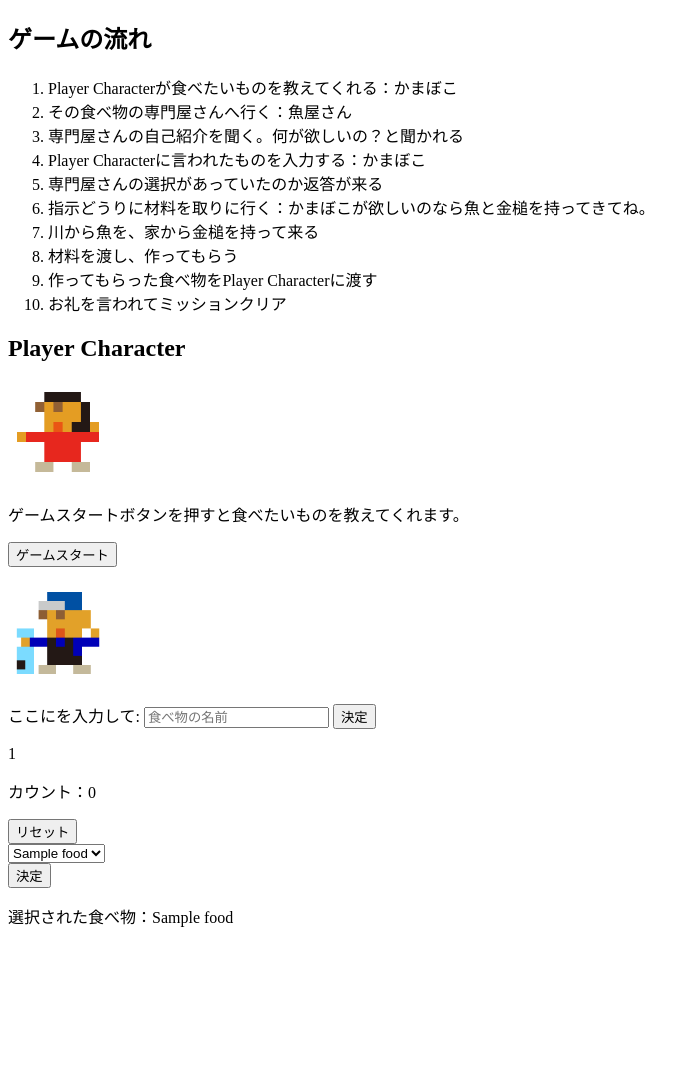
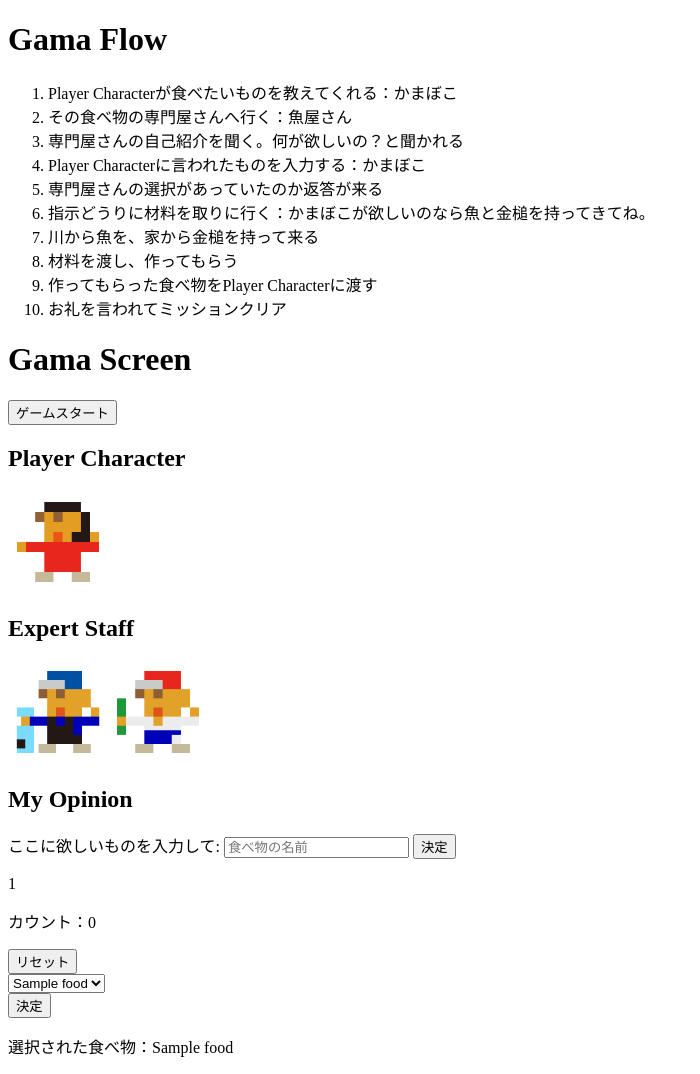
Before and after one commit to maikwsk1/comparison, a Flask app: template Python/templates/index.html in a window 1280 px wide. Shown: the whole page, without its empty margins (0-700 px from the left). Before the commit the page ends 927 px from the top, so only its background shows below. Run offline with Flask 3, Linux system fonts and the light colour scheme; the template is opened without the code that fills it: most values are stand-ins (such as "Sample title", 1, 10 or a date in 2020).

```diff
--- a/Python/app.py
+++ b/Python/app.py
@@ -21,13 +21,23 @@ count = 0
 
 #ゲームスタートボタン：食べたいものをランダムに宣言
 #AIに一度も聞かずに書いたコード
-@app.route('/start',methods=['POST'])
+@app.route('/start',methods=['POST', 'GET'])
 def start():
-    food_options = None
     food_options = ['焼きとうもろこし','かまぼこ']
-    random_food_option = random.choice(food_options)
-    character_demand = "私は" + random_food_option + "が食べたいです。"
+    character_demand="主人公が食べたいものを表示します"
+    if request.method == 'POST':
+        random_food_option = random.choice(food_options)
+        character_demand = "私は" + random_food_option + "が食べたいです。"
     return character_demand
+
+@app.route('/contact_staff', methods=['GET', 'POST'])
+def contact_staff():
+    food_id = request.form.get("food_id", None)
+
+    if not food_id:
+        return "何が欲しいの？"
+
+    return f"あなたは {food_id} が欲しいのですね。"
 
 #欲しいものを入力
 @app.route('/', methods=['GET', 'POST'])
@@ -35,23 +45,36 @@ def food_input():
     food_options = ['焼きとうもろこし','かまぼこ']
     food_id = None
     if request.method == 'POST':
-        food_id = request.form.get('food_id', '')
-    return render_template('index.html', food_id=food_id, food_optiond=food_options)
+        food_id = request.form.get('food_id', None)
+    return render_template('index.html', food_id=food_id, food_options=food_options)
 
-#魚屋さん：会話
-@app.route('/fish_people', methods=['POST'])
-def fish_people():
-    food_id = request.form.get("food_id","")
-    fish_people_word1 = "魚専門屋さんです。何が欲しいの？"
-        # ユーザーの入力に応じてメッセージを更新
-    if food_id:
-        if food_id == "かまぼこ":
-            fish_people_word1 = "かまぼこが欲しいのなら魚と金槌を持ってきてね。"
-        else:
-            fish_people_word1 = f"申し訳ないですが、{food_id} は売っていません。"
-    return fish_people_word1
 
-@app.route('/submit',methods=['POST'])
+@app.route('/contact_staff', methods=['GET'])
+def person_fish():
+    if request.method == 'GET':
+      food_id = request.form.get("food_id", None)
+
+      if food_id is None:
+        return "魚専門屋さんです。何が欲しいの？"
+
+      if food_id == "かまぼこ":
+        return "かまぼこが欲しいのなら魚と金槌を持ってきてね。"
+      else:
+        return f"申し訳ないですが、{food_id} は売っていません。"
+
+@app.route('/ask_person_vegetables', methods=['GET', 'POST'])
+def person_vegetables():
+    food_id = request.form.get("food_id", None)
+    if request.method == 'POST':
+      if food_id is None:
+        return "八百屋さんです。何が欲しいの？"
+    if request.method == 'GET':
+      if food_id == "焼きとうもろこし":
+        return "焼きとうもろこしが欲しいのならとうもろこしと火を持ってきてね。"
+      else:
+        return f"申し訳ないですが、{food_id} は売っていません。"
+
+@app.route('/submit',methods=['GET', 'POST'])
 def submit():
     food = None
     if request.method == 'POST':
@@ -66,6 +89,8 @@ def submit():
 def about():
     food_options = ['焼きとうもろこし','かまぼこ']
     return render_template('about.html',food_options=food_options)
+
+
 
 #カウント変数の定義
 @app.route("/count", methods=["GET"])
--- /dev/null
+++ b/Python/static/style.css
@@ -0,0 +1,3 @@
+.expert_staff{
+    display: flex;
+    }
--- a/Python/templates/index.html
+++ b/Python/templates/index.html
@@ -3,11 +3,11 @@
 
 <head>
     <meta name="description" content="サイトの概要を記載">
-    <!--<link rel="stylesheet" href="style.css"-->
-</head>
+    <link rel="stylesheet" href="{{ url_for('static', filename='style.css') }}">
 
 <body>
-    <h2>ゲームの流れ</h2>
+    <!--ゲームの流れの説明文-->
+    <h1>Gama Flow</h1>
     <ol>
         <li>Player Characterが食べたいものを教えてくれる：かまぼこ</li>
         <li>その食べ物の専門屋さんへ行く：魚屋さん</li>
@@ -19,23 +19,36 @@
         <li>材料を渡し、作ってもらう</li>
         <li>作ってもらった食べ物をPlayer Characterに渡す</li>
         <li>お礼を言われてミッションクリア</li>
-
     </ol>
 
+    <!--ゲームのスタート設定-->
+    <h1>Gama Screen</h1>
+    <div><input onclick="start()" type="submit" value="ゲームスタート"></div>
+
     <!--主人公-->
+    <div>
         <h2>Player Character</h2>
-    <img onclick="increment()" src="static/images/Character.png" width="100" , height="100" img>
-    <p>ゲームスタートボタンを押すと食べたいものを教えてくれます。</p>
-    <div><input onclick="start()" type="submit" value="ゲームスタート"></div>
-    <p id="character_demand"></p>
+        <img onclick="increment()" src="static/images/Character.png" width="100" , height="100" />
+        <p id="character_demand" /p>
+    </div>
 
-    <!--魚屋さん-->
-    <img onclick="fish_people()" src="static/images/fish_people.png" width="100" height="100" img>
-    <p id="fish_people_word1"></p>
+    <h2>Expert Staff</h2>
+    <div class="expert_staff">
+        <div><!--魚屋さん-->
+            <img onclick="person_fish()" src="static/images/person_fish.png" width="100" height="100" />
+        </div>
+        <div>
+            <img onclick="person_vegetables()" src="static\images\person_vegetables.png" width="100" height="100" />
+        </div>
+    </div>
+
+
 
     <!--何が欲しいか入力-->
-    <form method="POST" action="/fish_people">
-        <label for="food_id">ここにを入力して:</label>
+    <div>
+        <h2>My Opinion</h2>
+        <form method="POST" action="/contact_staff">
+            <label for="food_id">ここに欲しいものを入力して:</label>
             <input id="food_id" name="food_id" placeholder="食べ物の名前" type="text">
             <button type="submit" class="btn btn-primary">決定</button>
         </form>
@@ -43,6 +56,7 @@
         <p>{{food_id}}</p>
         {% endif %}
         <!---->
+    </div>
 
     <p>カウント：<span id="count">0</span></p>
     <button onclick="resetCount()">リセット </button>
@@ -75,17 +89,24 @@
             const data = await response.json();
             document.getElementById("count").innerText = data.count;
         }
-        function fish_people() {
-            fetch('/fish_people', { method: 'POST' })
+
+        function person_fish() {
+            fetch('/contact_staff', { method: 'GET' })
                 .then(response => response.text())
-                .then(data => document.getElementById("fish_people_word1").innerText = data);
+                .then(data => document.getElementById("talk").innerHTML = data);
+            window.location.href = "/contact_staff";  // ページ遷移する
+        }
+
+        function person_vegetables() {
+            fetch('/ask_person_vegetables', { method: 'POST' })
+                .then(response => response.text())
+                .then(data => document.getElementById("talk").innerText = data);
         }
         function start() {
             fetch('/start', { method: 'POST' })
                 .then(response => response.text())
                 .then(data => document.getElementById("character_demand").innerText = data);
         }
-
     </script>
 </body>
 
```
Also changed, not shown: Python/templates/contact_staff.html (added, +16 -0 lines), Python/static/images/person_fish.png (renamed from Python/static/images/fish_people.png), Python/static/images/person_vegetables.png (added), Python/templates/style.css (deleted). Lines whose indentation alone changed are shown as unchanged.
